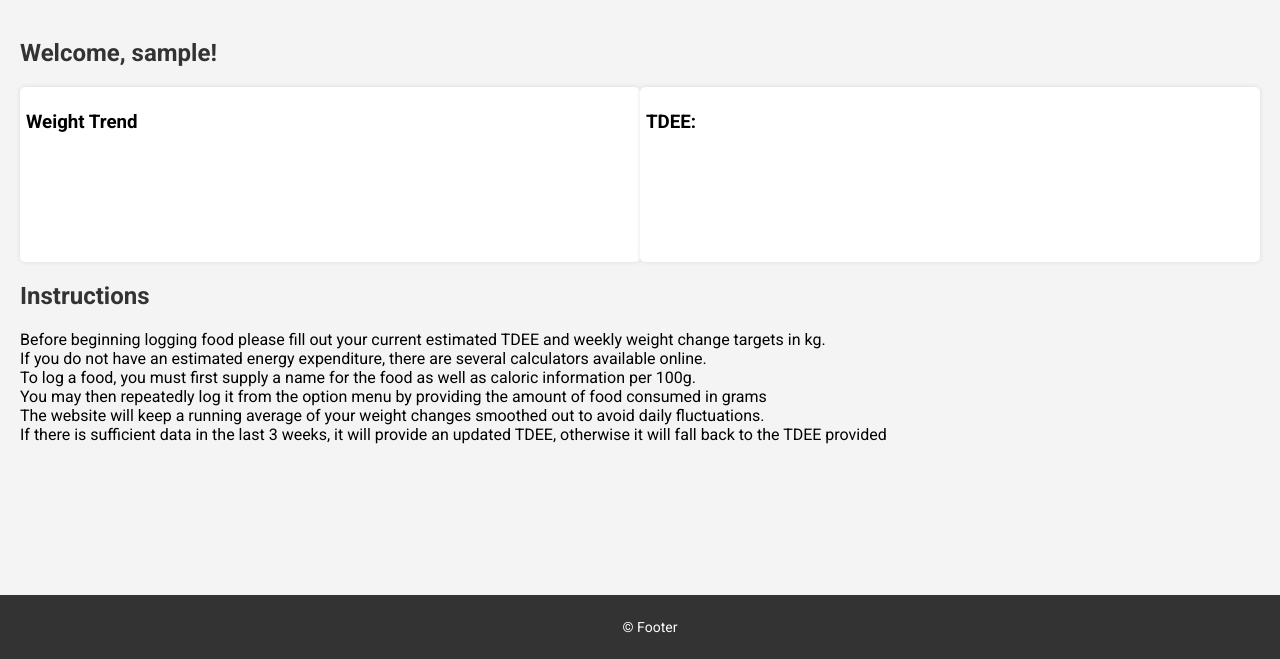
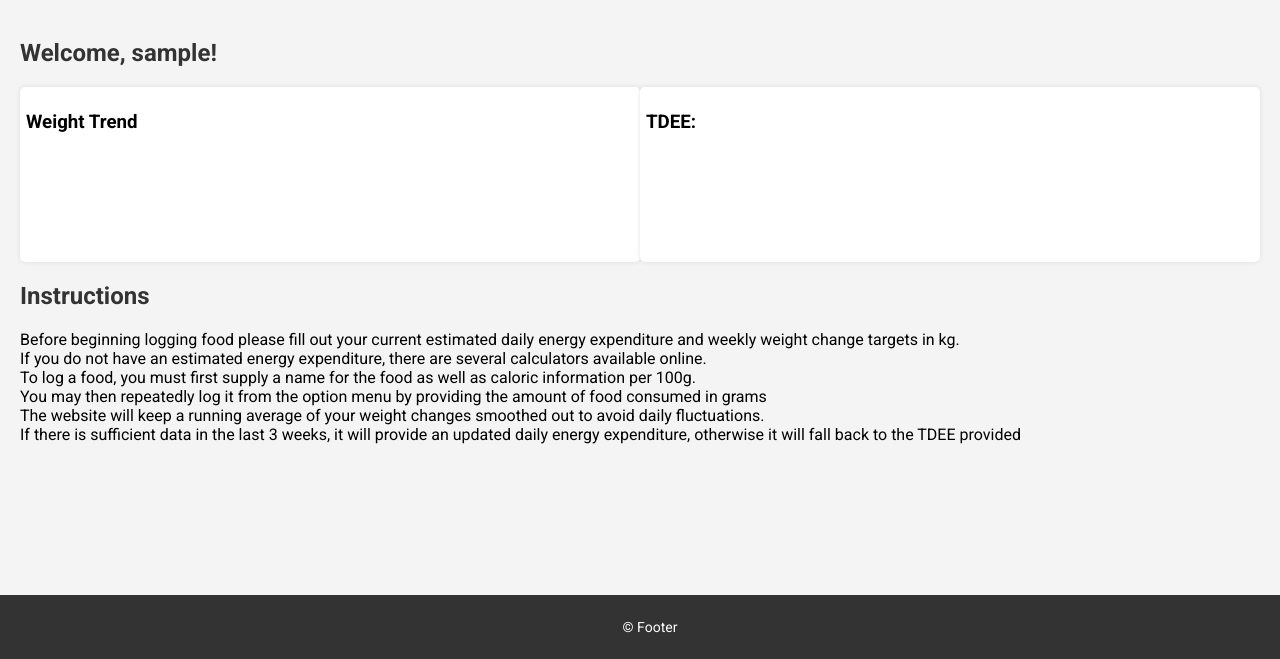
Before and after one commit to a-gohar/caloricology, a Django app: template base/templates/base/dashboard.html in a window 1280 px wide. Shown: the part 141-800 px from the top of the page. Run offline with Django 3.2, Linux system fonts and the light colour scheme; the template is opened without the code that fills it: most values are stand-ins (such as "Sample title", 1, 10 or a date in 2020).

Commit message:
instrcutions

```diff
--- a/base/templates/base/dashboard.html
+++ b/base/templates/base/dashboard.html
@@ -35,12 +35,12 @@
             </div>
         </div>
         <h2> Instructions</h2>
-        Before beginning logging food please fill out your current estimated TDEE and weekly weight change targets in kg. <br>
+        Before beginning logging food please fill out your current estimated daily energy expenditure and weekly weight change targets in kg. <br>
         If you do not have an estimated energy expenditure, there are several calculators available online. <br>
         To log a food, you must first supply a name for the food as well as caloric information per 100g. <br>
         You may then repeatedly log it from the option menu by providing the amount of food consumed in grams <br>
         The website will keep a running average of your weight changes smoothed out to avoid daily fluctuations. <br>
-        If there is sufficient data in the last 3 weeks, it will provide an updated TDEE, otherwise it will fall back to the TDEE provided
+        If there is sufficient data in the last 3 weeks, it will provide an updated daily energy expenditure, otherwise it will fall back to the TDEE provided
     </main>
     <footer>
         <p>&copy; Footer </p>
```
